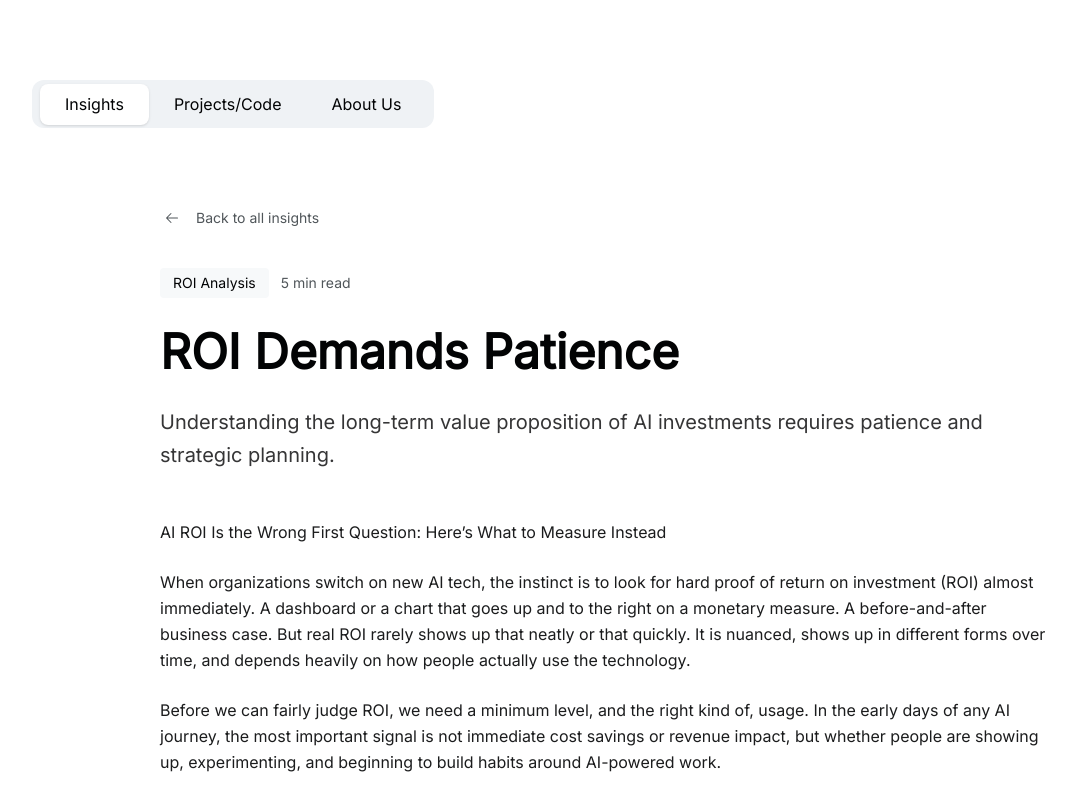
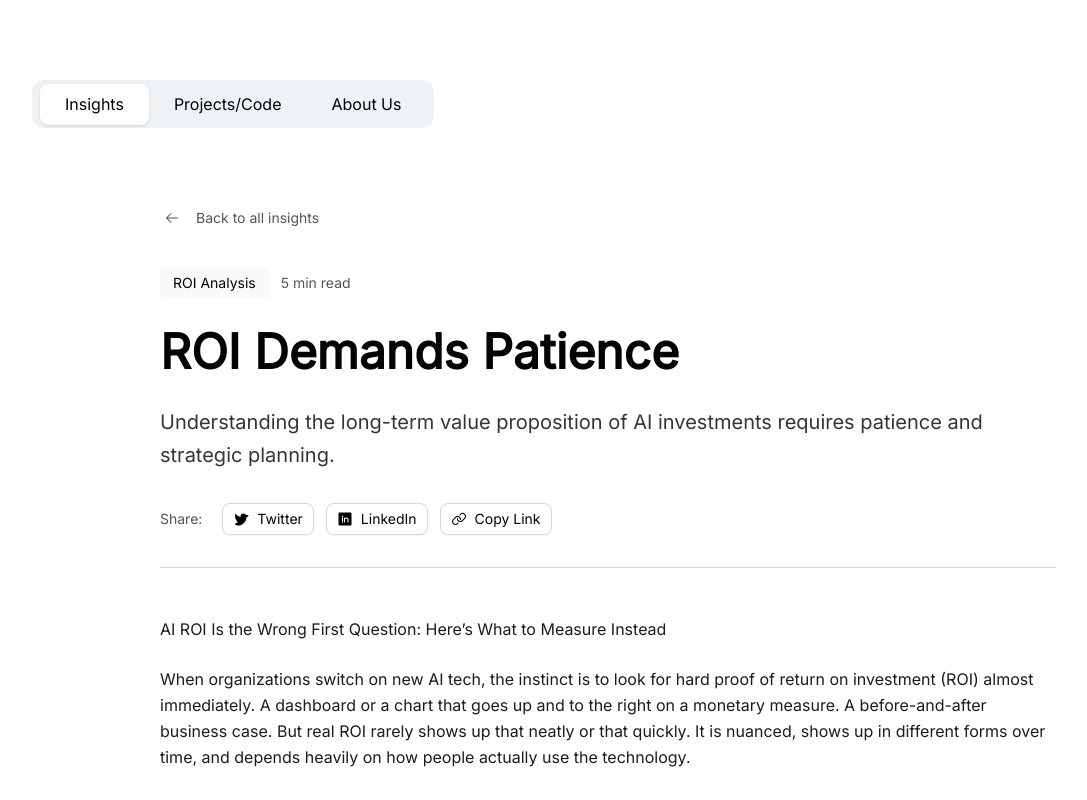
Before and after one commit to shailendrahegde/ainroisite, a React (Vite) app: page / in a window 1280 px wide. Both pictures are taken after a click on the element 344 px from the left and 534 px from the top of the page. Shown: the top 800 px of the page, without its empty margins (32-1119 px from the left). Built offline with nearby package versions, Linux system fonts and the light colour scheme.

Commit message:
Generated by Spark: yes, add social sharing buttons

```diff
--- a/src/App.tsx
+++ b/src/App.tsx
@@ -3,8 +3,9 @@ import { Card } from "@/components/ui/card"
 import { Badge } from "@/components/ui/badge"
 import { Tabs, TabsList, TabsTrigger, TabsContent } from "@/components/ui/tabs"
 import { Button } from "@/components/ui/button"
-import { GithubLogo, Article, ArrowLeft } from "@phosphor-icons/react"
+import { GithubLogo, Article, ArrowLeft, TwitterLogo, LinkedinLogo, Link as LinkIcon, Check } from "@phosphor-icons/react"
 import { Skeleton } from "@/components/ui/skeleton"
+import { toast } from "sonner"
 import roiDoc from "@/assets/documents/ROI_demands_patience.docx"
 import aiAdoptionDoc from "@/assets/documents/What_Early_AI_Adoption_Really_Looks_Like_in_the_Enterprise.docx"
 
@@ -70,6 +71,32 @@ function App() {
   const [articles, setArticles] = useState<Article[]>([])
   const [loading, setLoading] = useState(true)
   const [selectedArticle, setSelectedArticle] = useState<Article | null>(null)
+  const [copied, setCopied] = useState(false)
+
+  const handleCopyLink = () => {
+    if (selectedArticle) {
+      const url = window.location.href
+      navigator.clipboard.writeText(url)
+      setCopied(true)
+      toast.success("Link copied to clipboard!")
+      setTimeout(() => setCopied(false), 2000)
+    }
+  }
+
+  const handleShareTwitter = () => {
+    if (selectedArticle) {
+      const url = window.location.href
+      const text = `${selectedArticle.title} - ${selectedArticle.summary}`
+      window.open(`https://twitter.com/intent/tweet?text=${encodeURIComponent(text)}&url=${encodeURIComponent(url)}`, '_blank')
+    }
+  }
+
+  const handleShareLinkedIn = () => {
+    if (selectedArticle) {
+      const url = window.location.href
+      window.open(`https://www.linkedin.com/sharing/share-offsite/?url=${encodeURIComponent(url)}`, '_blank')
+    }
+  }
 
   useEffect(() => {
     async function loadDocuments() {
@@ -169,9 +196,40 @@ Once those habits are in place and you see sustained interaction levels, focus o
                     {selectedArticle.title}
                   </h1>
 
-                  <p className="text-xl text-foreground/80 mb-12 leading-relaxed">
+                  <p className="text-xl text-foreground/80 mb-8 leading-relaxed">
                     {selectedArticle.summary}
                   </p>
+
+                  <div className="flex items-center gap-3 mb-12 pb-8 border-b border-border">
+                    <span className="text-sm font-medium text-muted-foreground mr-2">Share:</span>
+                    <Button
+                      variant="outline"
+                      size="sm"
+                      onClick={handleShareTwitter}
+                      className="gap-2"
+                    >
+                      <TwitterLogo size={18} weight="fill" />
+                      Twitter
+                    </Button>
+                    <Button
+                      variant="outline"
+                      size="sm"
+                      onClick={handleShareLinkedIn}
+                      className="gap-2"
+                    >
+                      <LinkedinLogo size={18} weight="fill" />
+                      LinkedIn
+                    </Button>
+                    <Button
+                      variant="outline"
+                      size="sm"
+                      onClick={handleCopyLink}
+                      className="gap-2"
+                    >
+                      {copied ? <Check size={18} weight="bold" /> : <LinkIcon size={18} />}
+                      {copied ? "Copied!" : "Copy Link"}
+                    </Button>
+                  </div>
 
                   <div className="text-base text-foreground/90 leading-relaxed space-y-6">
                     {selectedArticle.content.split('\n').map((paragraph, idx) => (
```
